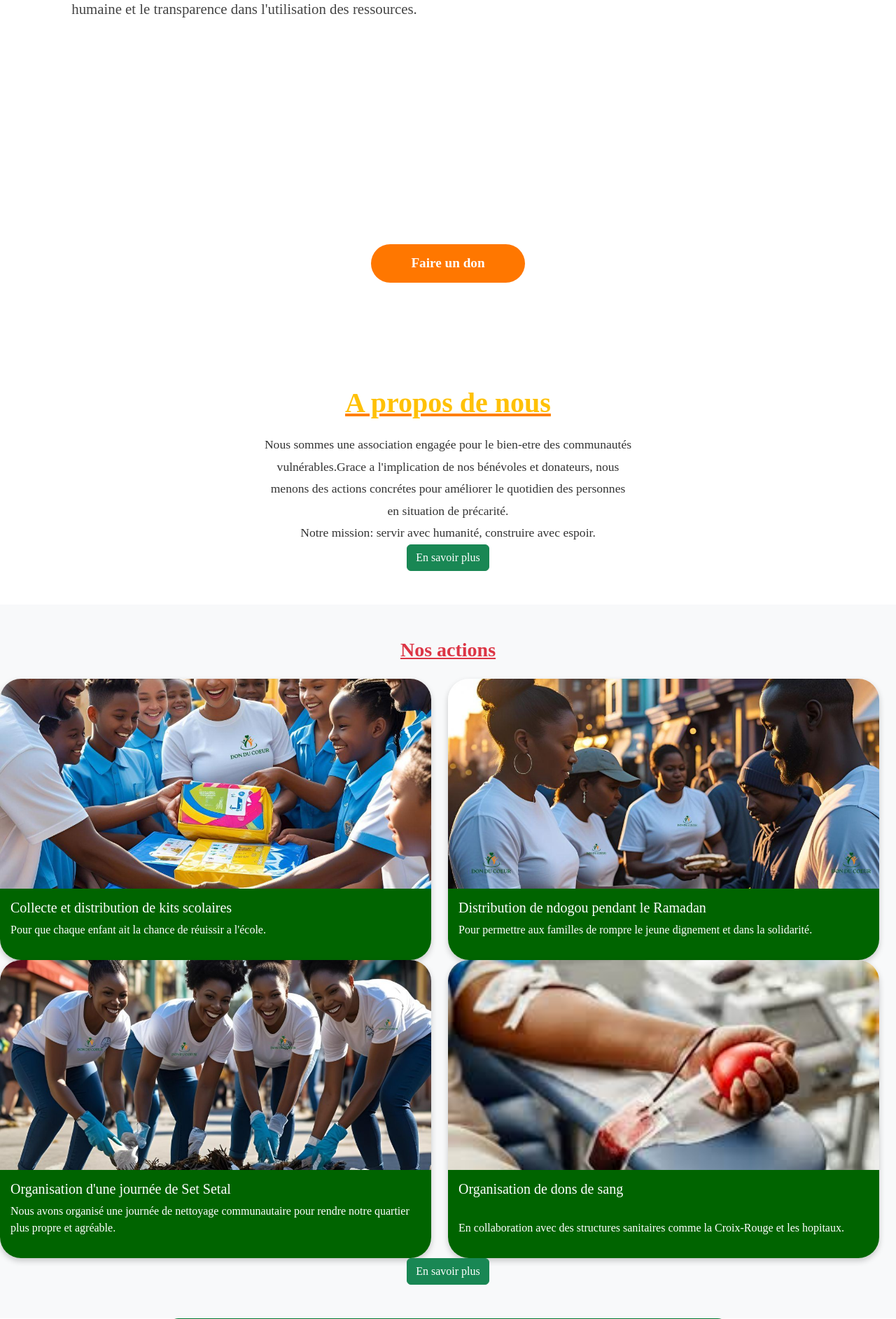
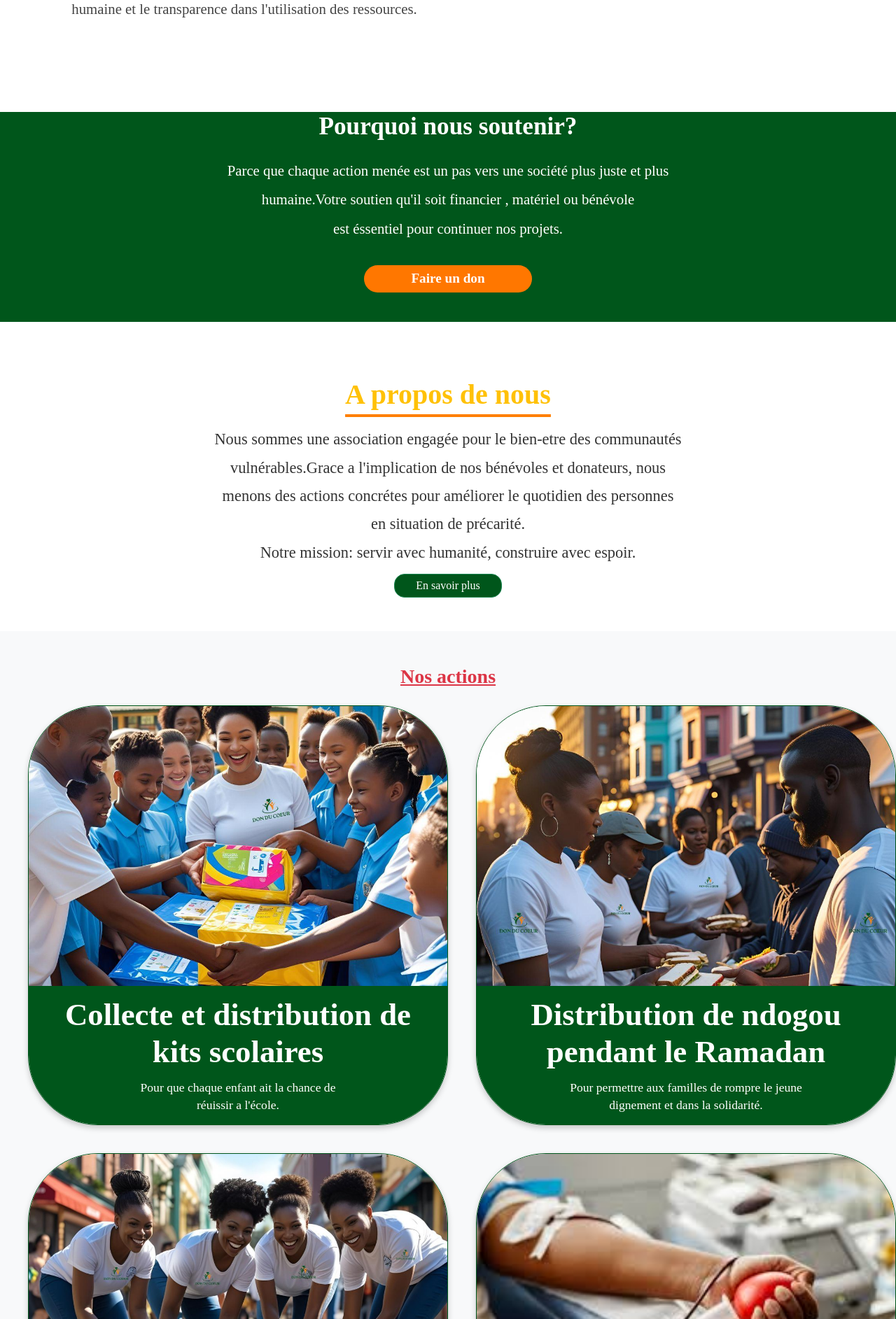
Before and after one commit to KanyC11/Memoire---E-social, a PHP site: page / in a window 1280 px wide. Shown: the part 2631-4516 px from the top of the page at 70% size. Run offline with PHP 8.4, Linux system fonts and the light colour scheme.

Commit message:
Création de la page d'accueil

```diff
--- a/index.html
+++ b/index.html
@@ -93,8 +93,8 @@
                 </div>
             </section>
             <!-- POURQUOI NOUS SOUTENIR -->
-            <Section class=" py-5 bg-section" id="soutien">
-                <div class="container">
+            <Section class=" bg-section">
+                <div class="container-section">
                     <h3 class="soutien-title text-center">Pourquoi nous soutenir?</h3>
                     <p class="soutien-text text-center">Parce que chaque action menée est un pas vers une société plus juste et plus <br>
                            humaine.Votre soutien qu'il soit financier , matériel ou bénévole  <br>
@@ -104,7 +104,7 @@
             </Section>
             <!-- A PROPOS DE NOUS-->
             <section class="py-5">
-                <div class="container text-center">
+                <div class="container-propos text-center">
                     <h3 class="text-warning">A propos de nous</h3>
                     <p class="about-text">Nous sommes une association engagée pour le bien-etre des communautés <br>
                          vulnérables.Grace a l'implication de nos bénévoles et donateurs, nous <br>
@@ -125,7 +125,8 @@
                                  <img src="images/kits-scolaire.jpg"  class="action-img" alt="">
                                 <div class="action-body">
                                     <h5>Collecte et distribution de kits scolaires</h5>
-                                    <p>Pour que chaque enfant ait la chance de réuissir a l'école.</p>
+                                    <p>Pour que chaque enfant ait la chance de <br>
+                                                   réuissir a l'école.</p>
                                 </div>
                             </div>
                         </div>
@@ -134,7 +135,8 @@
                                  <img src="images/distribution-ndogou.jpg" class="action-img" alt="">
                                 <div class="action-body">
                                     <h5>Distribution de ndogou pendant le Ramadan</h5>
-                                    <p>Pour permettre aux familles de rompre le jeune dignement et dans la solidarité.</p>
+                                    <p>Pour permettre aux familles de rompre le jeune <br>
+                                               dignement et dans la solidarité.</p>
                                 </div>
                            </div>
                         </div>
@@ -144,8 +146,10 @@
                             <div class="action-card">
                                   <img src="images/set-setal.jpg" class="action-img" alt="">
                                 <div class="action-body">
-                                    <h5>Organisation d'une journée de Set Setal</h5>
-                                    <p>Nous avons organisé une journée de nettoyage communautaire pour rendre notre quartier plus propre et agréable.</p>
+                                    <h5>Organisation d'une journée  de Set Setal</h5>
+                                    <p>Nous avons organisé une journée de nettoyage <br>
+                                         communautaire pour rendre notre quartier <br>
+                                              plus propre et agréable.</p>
                                 </div>
                              </div>
                          </div>
@@ -154,7 +158,8 @@
                                   <img src="images/don-de-sang.jpg" class="action-img" alt="">
                                 <div class="action-body">
                                     <h5>Organisation de dons de sang</h5>
-                                    <p>En collaboration avec des structures sanitaires comme la Croix-Rouge et les hopitaux.</p>
+                                    <p>En collaboration avec des structures sanitaires <br>
+                                         comme la Croix-Rouge et les hopitaux.</p>
                                 </div>
                            </div>
                         </div>
--- a/style.css
+++ b/style.css
@@ -150,7 +150,7 @@
      text-align: center;
     }
     .contenu-text{
-      max-width: 600px;
+      max-width: 900px;
       margin: 0 auto;
     }
     .urgence-img{
@@ -175,23 +175,26 @@
     .urgence-title::after{
       content: '';
       display: block;
-      width: 100%;
-      height: 4px;
+      width: 80%;
+      height: 3px;
       background-color: white;
       margin-top: 6px;
+      margin-left: auto;
+      margin-right: auto;
     }
     .urgence-text p{
       color: white;
-      margin-bottom: 1.5rem;
+      margin: 0;
       line-height: 1.6;
+      width: 100%;
 
     }
     .urgence-btn{
       background: #ff7f00;
-      margin-top: 25px;
+      margin-top: 100px;
       color: white;
       border: none;
-      padding: 12px 30px;
+      padding: 6px 20px;
       border-radius: 35px;
       font-size: 16px;
       font-weight: bold;
@@ -223,6 +226,9 @@
         text-align: center;
         font-weight: 800;
         margin-bottom: 20px;
+        margin-left: auto;
+        margin-right: auto;
+
       }
       .mission-title::after{
         content: '';
@@ -243,33 +249,39 @@
 
      .bg-section{
      background-color: #00561b;
+     min-height: 200px;
+     }
+     .container-section{
+      background-color: #00561b;
+      min-height: 300px;
      }
      .soutien-title{
       font-size: 2.2rem;
+      margin-top: 80px;
       margin-bottom: 20px;
       font-weight: 900;
       color: #ffffff;
      }
      .soutien-text{
-      font-size: 1.4rem;
+      font-size: 1.3rem;
       line-height: 2;
-      margin-bottom: 2rem;
-      max-width: 800px;
-      margin: 0 auto;
-      color: #ffffff;
+      margin:0 auto 2rem;
+      max-width: 1200px;
+      color: #ffff;
      }
      .btn-orange{
       background: #ff7700;
       color: white;
-      padding: 12px 30px;
+      padding: 4px 30px;
       font-size: 1.2rem;
       font-weight: bold;
-      border-radius: 30px;
+      border-radius: 20px;
       text-decoration: none;
       transition: background-color 0.3s;
-      width: 220px;
+      width: 240px;
       display: block;
-      margin: 0 auto 20px auto;
+      margin: 0 auto 1px auto;
+      margin-top: 5px;
       text-align: center;
      }
      .btn-orange:hover{
@@ -277,7 +289,7 @@
       color: white;
      }
       <!-- A PROPOS DE NOUS-->
-      .container{
+      .container-propos{
         padding: 4rem 0;
         background: #f8f9fa;
         text-align: center;
@@ -294,18 +306,29 @@
         margin-bottom: 20px;
         text-decoration: underline;
         text-decoration-color: #ff7f00;
+        text-underline-offset: 15px;
+
       }
       .about-text{
-        font-size: 1.1rem;
+        font-size: 1.4rem;
         color: #333;
         line-height: 1.8;
-        max-width: 800px;
+        width: 100%;
+        max-width: none;
         margin: 0 auto;
+      }
+      .btn-success{
+        background: #00561b;
+      color: white;
+      padding: 4px 30px;
+      text-align: center;
+      margin-top: 10px;
+      border-radius: 15px;
       }
        <!-- NOS ACTIONS -- >
        .section-titre{
         color: #ff7f00;
-        font-weight: bold;
+        font-weight: 900;
         font-size: 2rem;
         text-align: center;
         text-decoration: underline;
@@ -314,32 +337,59 @@
         margin: 40px 0;
        }
        .action-card{
-        border-radius: 30px;
+        border-radius: 100px;
+        border: 1px solid #00561b;
         box-shadow: 0 4px 8px rgba(0, 0, 0, 0.2);
         overflow: hidden;
         background-color: white;
-        height: 100%;
+        width: 100%;
+        max-width: 600px;
+        height: 600px;
         display: flex;
         flex-direction: column;
+        flex: 0 0 calc(50% - 20px);
+         margin-left: 40px;
+         margin-bottom: 40px;
+       }
+       .action-card h5{
+        font-weight: bold;
+        font-size: 2.8rem;
+        width: 100%;
+        margin-bottom: 4px;
+       }
+       .action-card p{
+        margin-top: 0px;
+        font-size: 1.1rem;
+        line-height: 1.4;
+        margin: 0;
+        padding: 0;
        }
        .action-card:hover{
         transform: translateY(-5px);
         transition: transform 0.3s ease , box-shadow 0.3s ease ;
         box-shadow: 0 6px 12px rgba(0, 0, 0, 0.25);
        }
+       .title{
+        font-weight: 700;
+        margin-bottom: 5px;
+       }
+       .text{
+        margin-top: 10px;
+       }
        .action-img{
         width: 100%;
-        height: 300px;
+        height: 400px;
         object-fit: cover;
        }
        .action-body{
-        background-color: #006400;
+        background-color: #00561b;
         color: white;
         padding: 15px;
         flex-grow: 1;
         display: flex;
         flex-direction: column;
         justify-content: space-between;
+        text-align: center;
        }
        .action-title{
         font-weight: bold;
@@ -367,7 +417,7 @@
           text-align: center;
         }
         .don-overlay{
-           background-color: rgba(255, 255, 255,0.8);
+
            margin: auto;
            border: 2px solid #007a33;
            border-radius: 15px;
```
